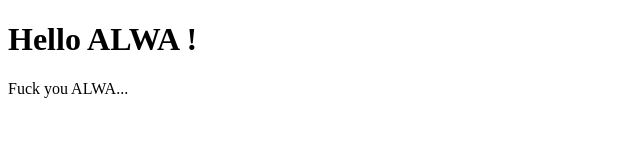
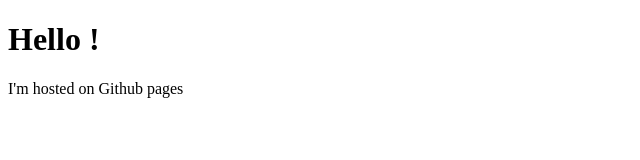
Before and after one commit to mbench777/mmahmoudi-lab.github.io, a plain HTML site: page index.html in a window 1280 px wide. Shown: the whole page, without its empty margins (0-640 px from the left). Drawn offline with Linux system fonts and the light colour scheme.

Commit message:
Update index.html

```diff
--- a/index.html
+++ b/index.html
@@ -7,7 +7,7 @@
         <title>Document</title>
     </head>
     <body>
-        <h1>Hello ALWA !</h1>
-        <p>Fuck you ALWA...</p>
+        <h1>Hello !</h1>
+        <p>I'm hosted on Github pages</p>
     </body>
 </html>
```
